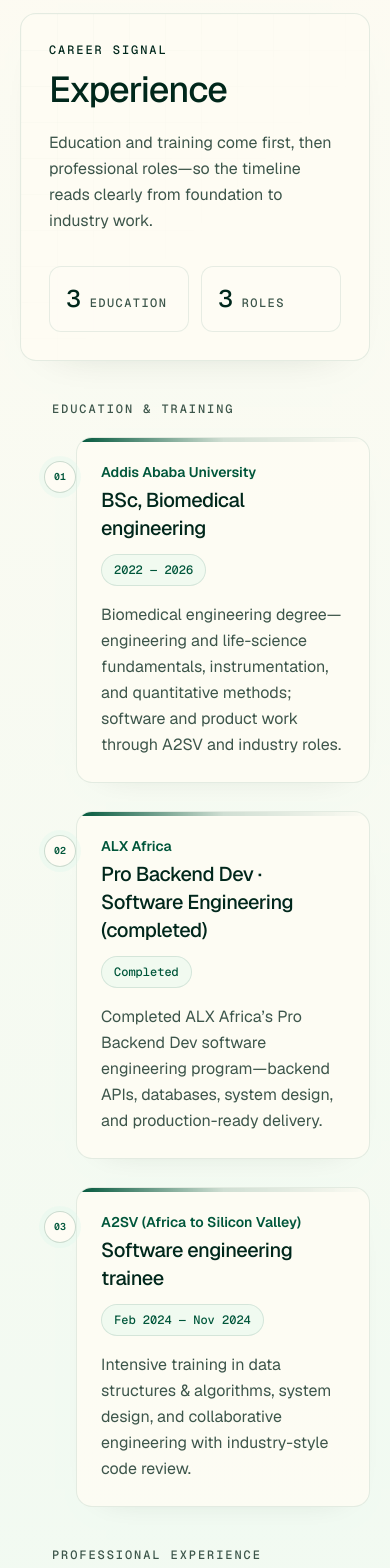
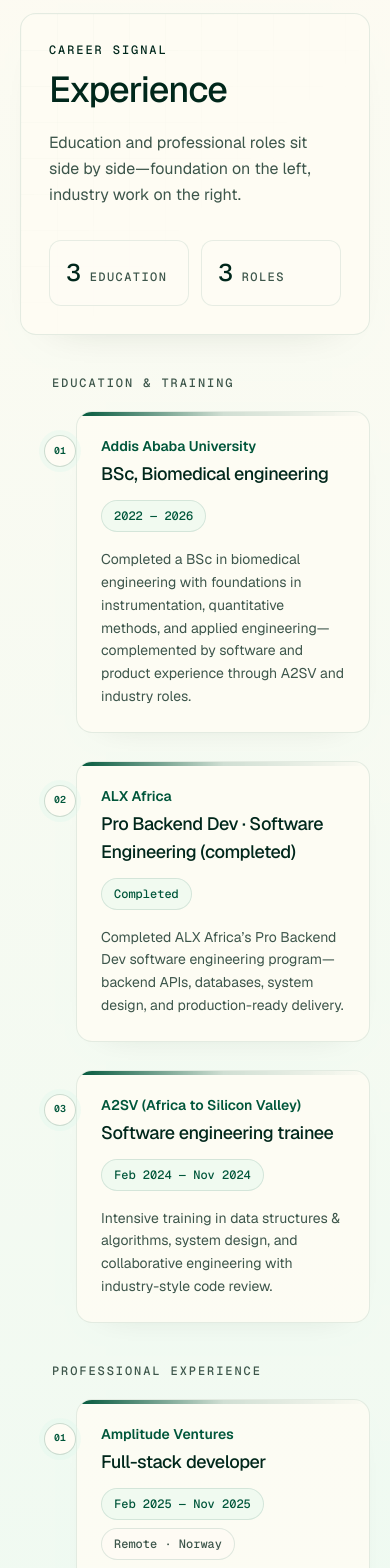
Before and after one commit to natinael96/portfolio, a Vue app: page / in a window 390 px wide. Shown: the part 3880-5448 px from the top of the page. Built offline with nearby package versions, Linux system fonts and the light colour scheme.

Commit message:
Refine ExperienceSection layout and content: update styles for improved responsiveness, enhance text clarity, and adjust experience entry formatting for better visual presentation.

```diff
--- a/src/components/ExperienceSection.vue
+++ b/src/components/ExperienceSection.vue
@@ -12,7 +12,7 @@
       aria-hidden="true"
     />
 
-    <div class="max-w-3xl mx-auto lg:max-w-4xl xl:max-w-5xl">
+    <div class="max-w-3xl mx-auto lg:max-w-[90rem]">
       <header class="mb-10 sm:mb-12 lg:mb-14">
         <div class="experience-panel max-w-2xl">
           <p class="font-mono text-xs font-medium tracking-[0.16em] uppercase text-accent/80 mb-3">
@@ -24,8 +24,8 @@
             Experience
           </h2>
           <p class="text-foreground-light text-base sm:text-lg leading-relaxed max-w-md">
-            Education and training come first, then professional roles—so the timeline reads clearly
-            from foundation to industry work.
+            Education and professional roles sit side by side—foundation on the left, industry work
+            on the right.
           </p>
 
           <div class="mt-8 grid grid-cols-2 gap-3 max-w-md">
@@ -45,43 +45,40 @@
         </div>
       </header>
 
-      <div class="relative pl-8 sm:pl-10 max-w-3xl">
-        <div
-          class="absolute left-[0.6rem] sm:left-[0.7rem] top-3 bottom-3 w-px bg-gradient-to-b from-accent/30 via-accent/12 to-transparent"
-          aria-hidden="true"
-        />
-
+      <div class="grid grid-cols-1 lg:grid-cols-2 gap-10 lg:gap-8 xl:gap-12 items-start">
         <div
           v-for="group in experienceGroups"
           :key="group.label"
-          class="mb-10 last:mb-0"
+          class="relative pl-8 sm:pl-10 min-w-0"
         >
+          <div
+            class="absolute left-[0.6rem] sm:left-[0.7rem] top-3 bottom-3 w-px bg-gradient-to-b from-accent/30 via-accent/12 to-transparent"
+            aria-hidden="true"
+          />
+
           <p class="mb-5 font-mono text-xs font-medium uppercase tracking-[0.16em] text-foreground-light">
             {{ group.label }}
           </p>
 
           <div
-            v-for="entry in group.items"
+            v-for="(entry, localIndex) in group.items"
             :key="entry.exp.id"
             :ref="(el) => setExpRef(el, entry.index)"
             class="relative pb-7 sm:pb-8 last:pb-0 pl-6 sm:pl-8"
             :class="{ 'animate-fade-in-left': visibleExps[entry.index] }"
             :style="{ transitionDelay: visibleExps[entry.index] ? `${entry.index * 90}ms` : '0ms' }"
           >
-            <div
-              class="experience-node"
-              aria-hidden="true"
-            >
-              {{ String(entry.index + 1).padStart(2, '0') }}
+            <div class="experience-node" aria-hidden="true">
+              {{ String(localIndex + 1).padStart(2, '0') }}
             </div>
 
             <div class="experience-card group">
               <div class="experience-card-glow" aria-hidden="true" />
               <div class="relative">
                 <div
-                  class="flex flex-col sm:flex-row sm:items-start sm:justify-between gap-3 sm:gap-6 mb-4"
+                  class="flex flex-col sm:flex-row sm:items-start sm:justify-between gap-3 sm:gap-4 mb-4"
                 >
-                  <div>
+                  <div class="min-w-0">
                     <p class="experience-kicker">
                       <a
                         v-if="entry.exp.companyUrl"
@@ -95,13 +92,13 @@
                       <template v-else>{{ entry.exp.company }}</template>
                     </p>
                     <h3
-                      class="font-display text-xl sm:text-2xl font-medium text-foreground tracking-tight mt-1 group-hover:text-accent transition-colors"
+                      class="font-display text-lg sm:text-xl font-medium text-foreground tracking-tight mt-1 group-hover:text-accent transition-colors"
                     >
                       {{ entry.exp.role }}
                     </h3>
                   </div>
 
-                  <div class="flex sm:flex-col gap-2 sm:items-end shrink-0">
+                  <div class="flex flex-wrap sm:flex-col gap-2 sm:items-end shrink-0">
                     <span class="experience-pill">
                       {{ entry.exp.period }}
                     </span>
@@ -113,7 +110,7 @@
 
                 <ul
                   v-if="entry.exp.bullets?.length"
-                  class="space-y-3 text-foreground-light leading-relaxed max-w-2xl"
+                  class="space-y-3 text-sm text-foreground-light leading-relaxed"
                 >
                   <li v-for="(item, i) in entry.exp.bullets" :key="i" class="experience-bullet">
                     {{ item }}
@@ -121,7 +118,7 @@
                 </ul>
                 <p
                   v-else-if="entry.exp.summary"
-                  class="text-foreground-light leading-relaxed max-w-2xl"
+                  class="text-sm text-foreground-light leading-relaxed"
                 >
                   {{ entry.exp.summary }}
                 </p>
--- a/src/content/site.ts
+++ b/src/content/site.ts
@@ -164,7 +164,7 @@
     companyUrl: 'https://www.aau.edu.et/',
     period: '2022 — 2026',
     summary:
-      'Biomedical engineering degree—engineering and life-science fundamentals, instrumentation, and quantitative methods; software and product work through A2SV and industry roles.',
+      'Completed a BSc in biomedical engineering with foundations in instrumentation, quantitative methods, and applied engineering—complemented by software and product experience through A2SV and industry roles.',
   },
   {
     id: 'alx-pro-backend',
```
